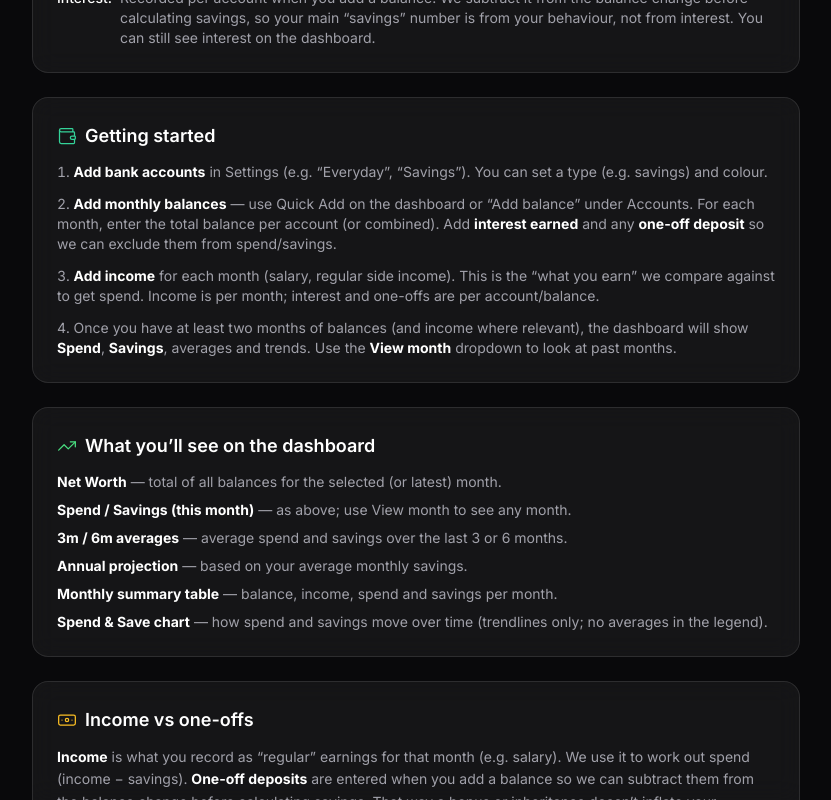
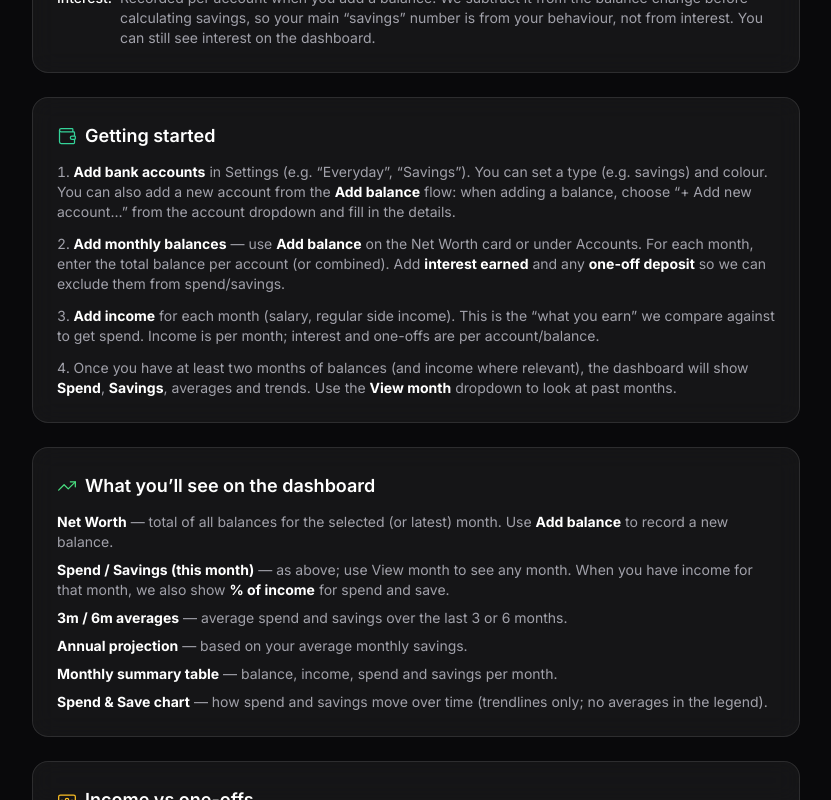
Before and after one commit to sjminney/bank-balance, a Next.js app: page /help in a window 1280 px wide. Shown: the part 660-1460 px from the top of the page, without its empty margins (224-1055 px from the left). Built offline with nearby package versions, Linux system fonts and the light colour scheme.

Commit message:
updated help

```diff
--- a/app/help/page.tsx
+++ b/app/help/page.tsx
@@ -109,11 +109,12 @@ export default function HelpPage() {
             <ol className="space-y-3 text-sm text-muted-foreground list-decimal list-inside">
               <li>
                 <strong className="text-white">Add bank accounts</strong> in Settings (e.g. “Everyday”, “Savings”). You can set a type
-                (e.g. savings) and colour.
+                (e.g. savings) and colour. You can also add a new account from the <strong className="text-white">Add balance</strong> flow:
+                when adding a balance, choose “+ Add new account…” from the account dropdown and fill in the details.
               </li>
               <li>
-                <strong className="text-white">Add monthly balances</strong> — use Quick Add on the dashboard or “Add balance” under
-                Accounts. For each month, enter the total balance per account (or combined). Add <strong className="text-white">interest
+                <strong className="text-white">Add monthly balances</strong> — use <strong className="text-white">Add balance</strong> on the
+                Net Worth card or under Accounts. For each month, enter the total balance per account (or combined). Add <strong className="text-white">interest
                 earned</strong> and any <strong className="text-white">one-off deposit</strong> so we can exclude them from spend/savings.
               </li>
               <li>
@@ -140,8 +141,8 @@ export default function HelpPage() {
               What you’ll see on the dashboard
             </h2>
             <ul className="space-y-2 text-sm text-muted-foreground">
-              <li><strong className="text-white">Net Worth</strong> — total of all balances for the selected (or latest) month.</li>
-              <li><strong className="text-white">Spend / Savings (this month)</strong> — as above; use View month to see any month.</li>
+              <li><strong className="text-white">Net Worth</strong> — total of all balances for the selected (or latest) month. Use <strong className="text-white">Add balance</strong> to record a new balance.</li>
+              <li><strong className="text-white">Spend / Savings (this month)</strong> — as above; use View month to see any month. When you have income for that month, we also show <strong className="text-white">% of income</strong> for spend and save.</li>
               <li><strong className="text-white">3m / 6m averages</strong> — average spend and savings over the last 3 or 6 months.</li>
               <li><strong className="text-white">Annual projection</strong> — based on your average monthly savings.</li>
               <li><strong className="text-white">Monthly summary table</strong> — balance, income, spend and savings per month.</li>
```
